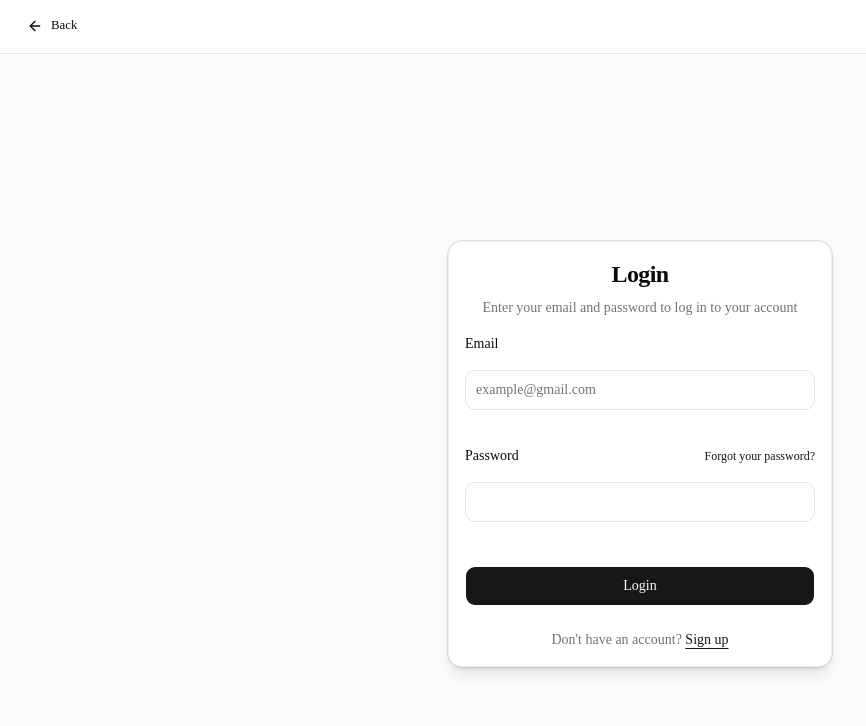
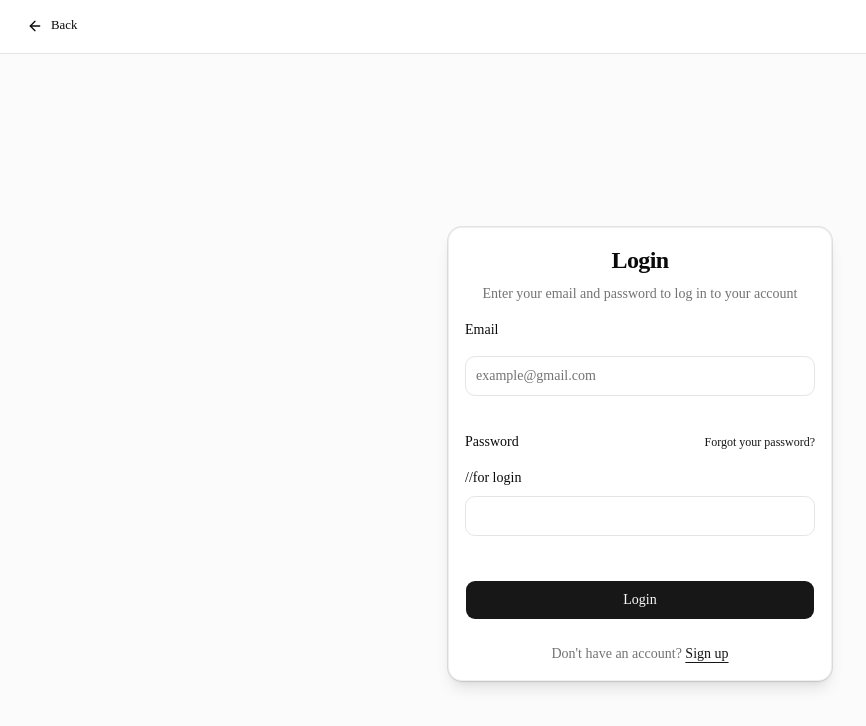
Before and after one commit to eceaqr-cell/Frontend-final, a Next.js app: page /login in a window 1280 px wide. Shown: the top 726 px of the page, without its empty margins (0-866 px from the left). Built offline with nearby package versions, Linux system fonts and the light colour scheme.

Commit message:
update:Makara

```diff
--- a/src/components/login-form.tsx
+++ b/src/components/login-form.tsx
@@ -94,6 +94,7 @@ export function LoginForm({
                       Forgot your password?
                     </Link>
                   </div>
+                  //for login
                   <Input
                     id="password"
                     type="password"
```
